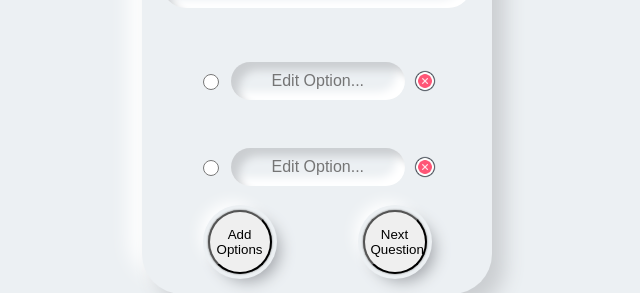
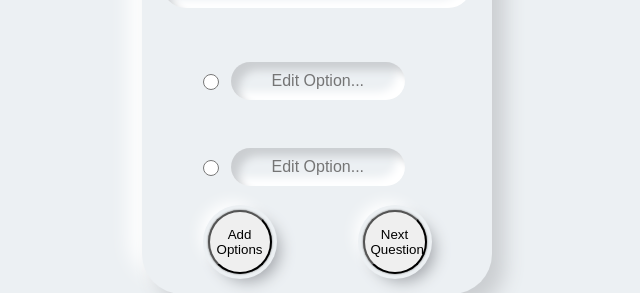
Before and after one commit to i-m-alok/Quizzer, a React (Create React App) app: page / in a window 1280 px wide. Shown: the part 228-521 px from the top of the page, without its empty margins (323-963 px from the left). Built offline with nearby package versions, Linux system fonts and the light colour scheme; no server answers.

Commit message:
Error Fixed: On remove, decreament the option counter, to keep track of correct answer

```diff
--- a/src/App.css
+++ b/src/App.css
@@ -5,7 +5,7 @@
   padding: 1rem;
 }
 
-.delete{
+.empty, .delete{
   width: 1.4rem;
   height: 1.4rem;
 }
--- a/src/components/AddQuiz.jsx
+++ b/src/components/AddQuiz.jsx
@@ -44,10 +44,11 @@ function AddQuiz() {
 
     // delete option
     let deleteOption = (element) => {
-        console.log(element.target.name);
+        // console.log(element.target.name);
         let deleteItemWithClass = element.target.name;
         if (document.getElementsByClassName("option").length > 2) {
             // console.log(element.target);
+            optionNum--;
             document.getElementsByClassName(deleteItemWithClass)[0].remove();
         }
         else {
@@ -135,12 +136,12 @@ function AddQuiz() {
                     <div className="option op0">
                         <input type="radio" id="op0" name="correctOption"/>
                         <input type="text" className="inputOption" placeholder="Edit Option..." />
-                        <img className="delete" src="./delete.png"  name="op0" onClick={(element)=>deleteOption(element)}/>
+                        <div className="empty"></div>
                     </div>
                     <div className="option op1">
                         <input type="radio" id="op1" name="correctOption"/>
                         <input type="text" className="inputOption" placeholder="Edit Option..." />
-                        <img className="delete" src="./delete.png" name="op1" onClick={(element)=>deleteOption(element)}/>
+                        <div className="empty"></div>
                     </div>
                 </div>
                 <div className="buttonSet">
```
